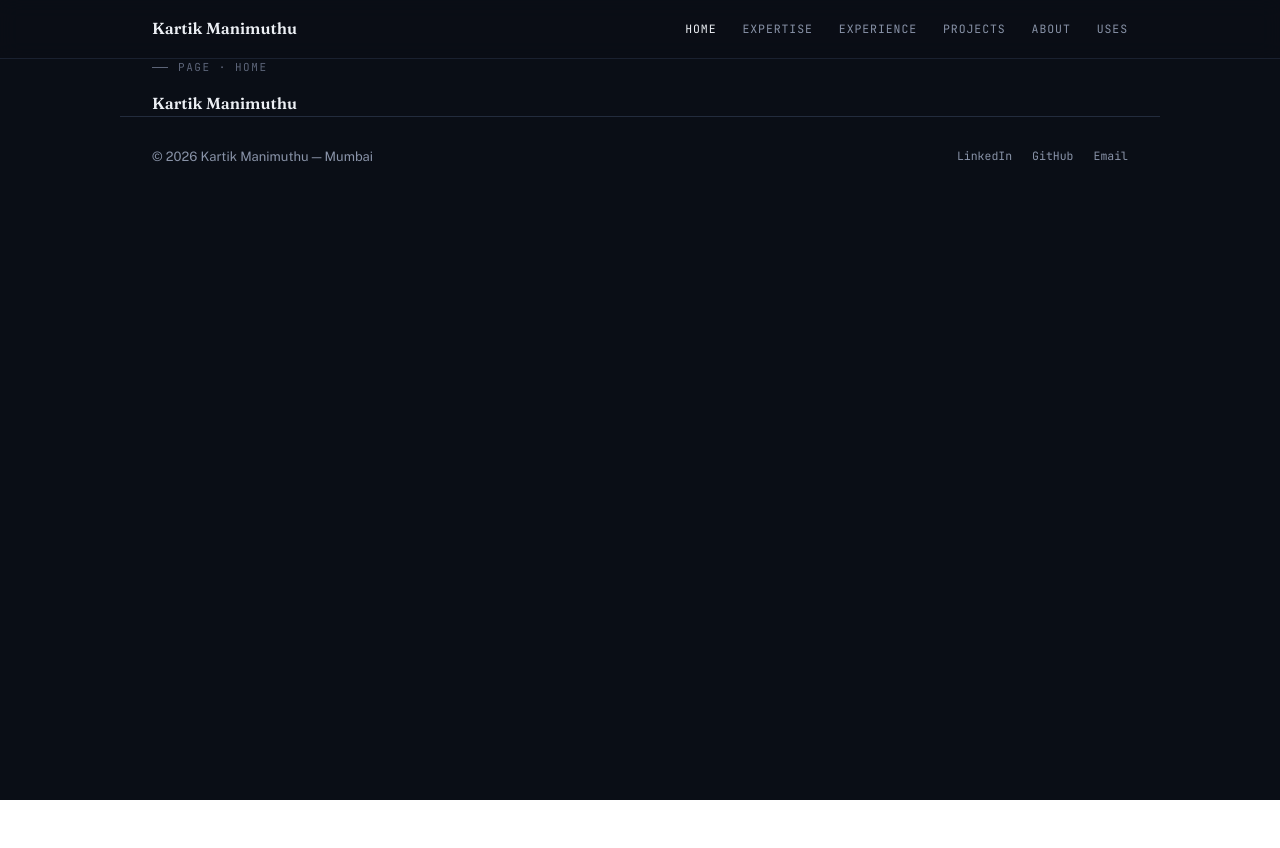
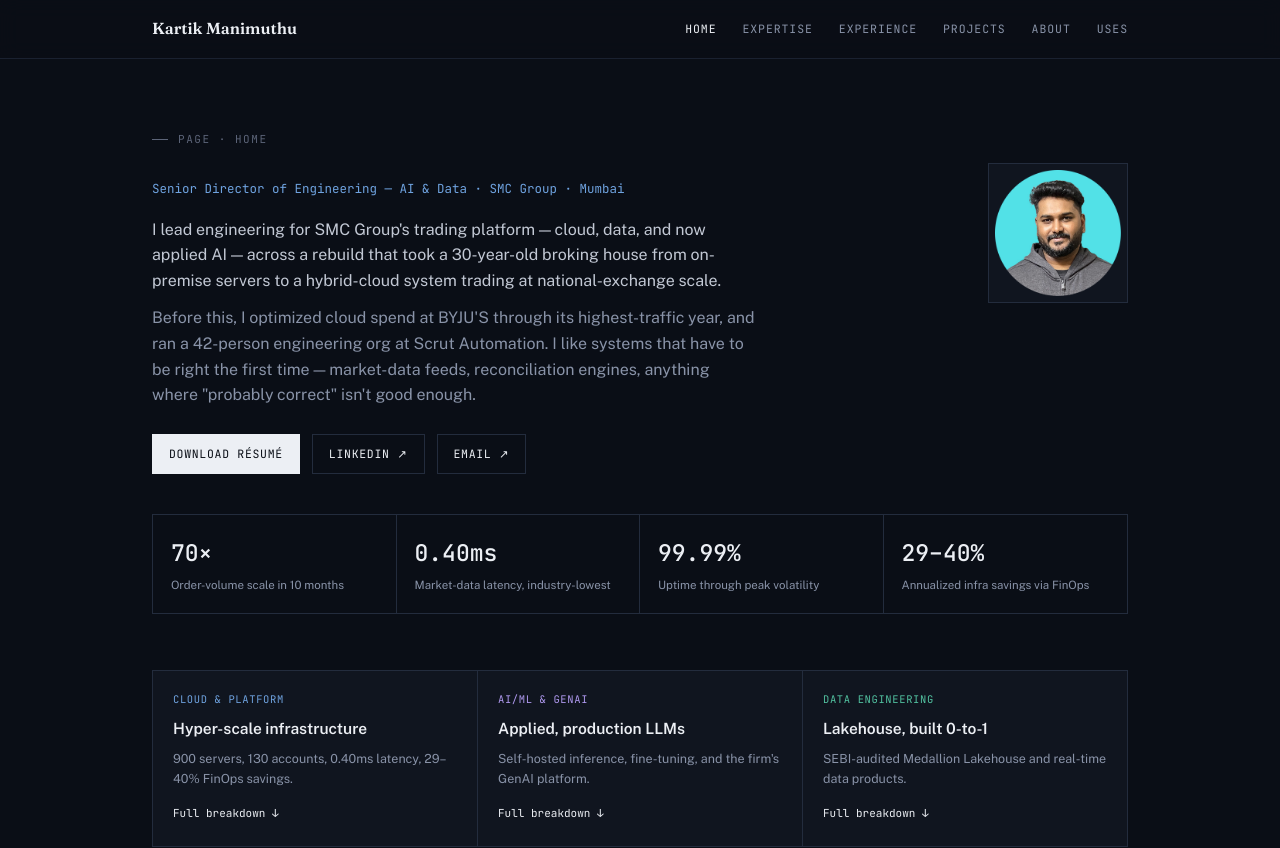
Before and after one commit to kartikmanimuthu/kartikmanimuthu, a Next.js app: page / in a window 1280 px wide. Shown: the top 848 px of the page. Before the commit the page ends 800 px from the top, so only its background shows below. Built offline with nearby package versions, Linux system fonts and the light colour scheme.

Commit message:
feat: build full Home page hero, stats, and pillar teasers

```diff
--- /dev/null
+++ b/components/ui/StatTile.tsx
@@ -0,0 +1,15 @@
+import React from "react";
+
+interface StatTileProps {
+  value: string;
+  label: string;
+}
+
+const StatTile: React.FC<StatTileProps> = ({ value, label }) => (
+  <div className="stat-tile">
+    <div className="stat-tile-value mono">{value}</div>
+    <div className="stat-tile-label">{label}</div>
+  </div>
+);
+
+export default StatTile;
--- a/pages/index.tsx
+++ b/pages/index.tsx
@@ -1,12 +1,90 @@
 import React from "react";
+import Link from "next/link";
 import SiteLayout from "../components/layout/SiteLayout";
+import StatTile from "../components/ui/StatTile";
+import { personalization } from "../metadata";
+
+const STATS = [
+  { value: "70×", label: "Order-volume scale in 10 months" },
+  { value: "0.40ms", label: "Market-data latency, industry-lowest" },
+  { value: "99.99%", label: "Uptime through peak volatility" },
+  { value: "29–40%", label: "Annualized infra savings via FinOps" },
+];
 
 export default function Home() {
   return (
     <SiteLayout>
       <div className="wrap">
-        <p className="eyebrow">page · home</p>
-        <h1>Kartik Manimuthu</h1>
+        <section className="hero">
+          <p className="eyebrow">page · home</p>
+          <div className="hero-grid">
+            <div>
+              <h1>I&apos;m Kartik Manimuthu. I take legacy institutions on-prem to AI-native.</h1>
+              <p className="role">
+                Senior Director of Engineering — AI &amp; Data · SMC Group · Mumbai
+              </p>
+              <p className="lede">
+                I lead engineering for SMC Group&apos;s trading platform — cloud, data,
+                and now applied AI — across a rebuild that took a 30-year-old broking
+                house from on-premise servers to a hybrid-cloud system trading at
+                national-exchange scale.
+              </p>
+              <p className="lede">
+                Before this, I optimized cloud spend at BYJU&apos;S through its
+                highest-traffic year, and ran a 42-person engineering org at Scrut
+                Automation. I like systems that have to be right the first time —
+                market-data feeds, reconciliation engines, anything where
+                &quot;probably correct&quot; isn&apos;t good enough.
+              </p>
+              <div className="hero-cta">
+                <a className="btn primary" href="/resume.pdf">
+                  Download Résumé
+                </a>
+                <a
+                  className="btn"
+                  href="https://www.linkedin.com/in/kartik-manimuthu"
+                  target="_blank"
+                  rel="noreferrer"
+                >
+                  LinkedIn ↗
+                </a>
+                <a className="btn" href="mailto:kartikmanimuthu@gmail.com">
+                  Email ↗
+                </a>
+              </div>
+            </div>
+            <div className="hero-photo">
+              <img src={personalization.profilePicPublicPath} alt="Kartik Manimuthu" />
+            </div>
+          </div>
+
+          <div className="stats">
+            {STATS.map((stat) => (
+              <StatTile key={stat.label} value={stat.value} label={stat.label} />
+            ))}
+          </div>
+
+          <div className="teaser-row">
+            <div className="teaser teaser--cloud">
+              <p className="k">Cloud &amp; Platform</p>
+              <h4>Hyper-scale infrastructure</h4>
+              <p>900 servers, 130 accounts, 0.40ms latency, 29–40% FinOps savings.</p>
+              <Link href="/expertise#cloud">Full breakdown ↓</Link>
+            </div>
+            <div className="teaser teaser--ai">
+              <p className="k">AI/ML &amp; GenAI</p>
+              <h4>Applied, production LLMs</h4>
+              <p>Self-hosted inference, fine-tuning, and the firm&apos;s GenAI platform.</p>
+              <Link href="/expertise#ai">Full breakdown ↓</Link>
+            </div>
+            <div className="teaser teaser--data">
+              <p className="k">Data Engineering</p>
+              <h4>Lakehouse, built 0-to-1</h4>
+              <p>SEBI-audited Medallion Lakehouse and real-time data products.</p>
+              <Link href="/expertise#data">Full breakdown ↓</Link>
+            </div>
+          </div>
+        </section>
       </div>
     </SiteLayout>
   );
--- a/styles/global.css
+++ b/styles/global.css
@@ -185,6 +185,117 @@
   color: #9fdbc4;
 }
 
+/* home */
+.site-shell .hero {
+  padding: 72px 0 0;
+}
+.site-shell .hero-grid {
+  display: grid;
+  grid-template-columns: 1fr 140px;
+  gap: 40px;
+  align-items: start;
+}
+.site-shell .hero h1 {
+  font-size: 34px;
+  line-height: 1.3;
+}
+.site-shell .hero .role {
+  font-family: var(--font-jetbrains-mono), monospace;
+  font-size: 12.5px;
+  color: var(--cloud);
+  margin: 16px 0 0;
+}
+.site-shell .hero p.lede {
+  margin: 18px 0 0;
+  font-size: 16px;
+  color: #c2c8d4;
+  max-width: 62ch;
+}
+.site-shell .hero p.lede + p.lede {
+  margin-top: 12px;
+  color: var(--muted);
+}
+.site-shell .hero-photo {
+  width: 140px;
+  height: 140px;
+  border: 1px solid var(--hairline);
+  padding: 6px;
+  background: var(--panel);
+}
+.site-shell .hero-photo img {
+  width: 100%;
+  height: 100%;
+  object-fit: cover;
+}
+.site-shell .hero-cta {
+  margin-top: 26px;
+  display: flex;
+  gap: 12px;
+  flex-wrap: wrap;
+}
+.site-shell .btn {
+  font-family: var(--font-jetbrains-mono), monospace;
+  font-size: 11.5px;
+  letter-spacing: 0.06em;
+  text-transform: uppercase;
+  padding: 10px 16px;
+  border: 1px solid var(--hairline);
+  text-decoration: none;
+  color: var(--text);
+  display: inline-block;
+}
+.site-shell .btn.primary {
+  background: var(--text);
+  color: var(--ink);
+  border-color: var(--text);
+}
+
+.site-shell .teaser-row {
+  display: grid;
+  grid-template-columns: repeat(3, 1fr);
+  gap: 1px;
+  background: var(--hairline);
+  border: 1px solid var(--hairline);
+  margin-bottom: 56px;
+}
+.site-shell .teaser {
+  background: var(--panel);
+  padding: 20px 20px 22px;
+}
+.site-shell .teaser .k {
+  font-family: var(--font-jetbrains-mono), monospace;
+  font-size: 10.5px;
+  letter-spacing: 0.06em;
+  text-transform: uppercase;
+  margin-bottom: 8px;
+}
+.site-shell .teaser--cloud .k {
+  color: var(--cloud);
+}
+.site-shell .teaser--ai .k {
+  color: var(--ai);
+}
+.site-shell .teaser--data .k {
+  color: var(--data);
+}
+.site-shell .teaser h4 {
+  font-size: 15.5px;
+  font-weight: 600;
+  font-family: var(--font-public-sans);
+  margin: 0 0 8px;
+}
+.site-shell .teaser p {
+  font-size: 12.5px;
+  color: var(--muted);
+  margin: 0 0 10px;
+}
+.site-shell .teaser a {
+  font-family: var(--font-jetbrains-mono), monospace;
+  font-size: 11px;
+  color: var(--text);
+  text-decoration: none;
+}
+
 @media (max-width: 720px) {
   .site-shell .stats {
     grid-template-columns: repeat(2, 1fr);
@@ -196,4 +307,15 @@
     flex-direction: column;
     gap: 14px;
   }
+  .site-shell .hero-grid {
+    grid-template-columns: 1fr;
+  }
+  .site-shell .hero-photo {
+    width: 84px;
+    height: 84px;
+    order: -1;
+  }
+  .site-shell .teaser-row {
+    grid-template-columns: 1fr;
+  }
 }
```
